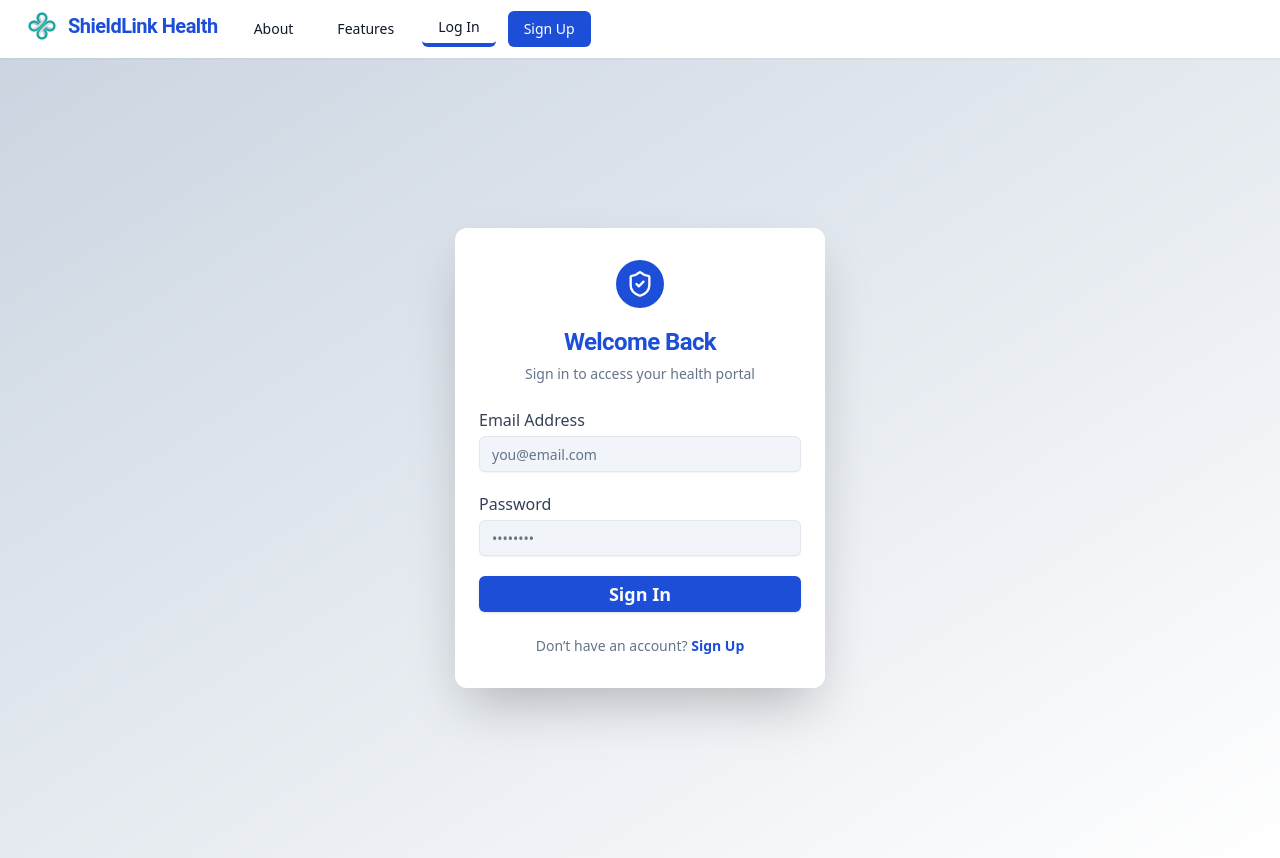
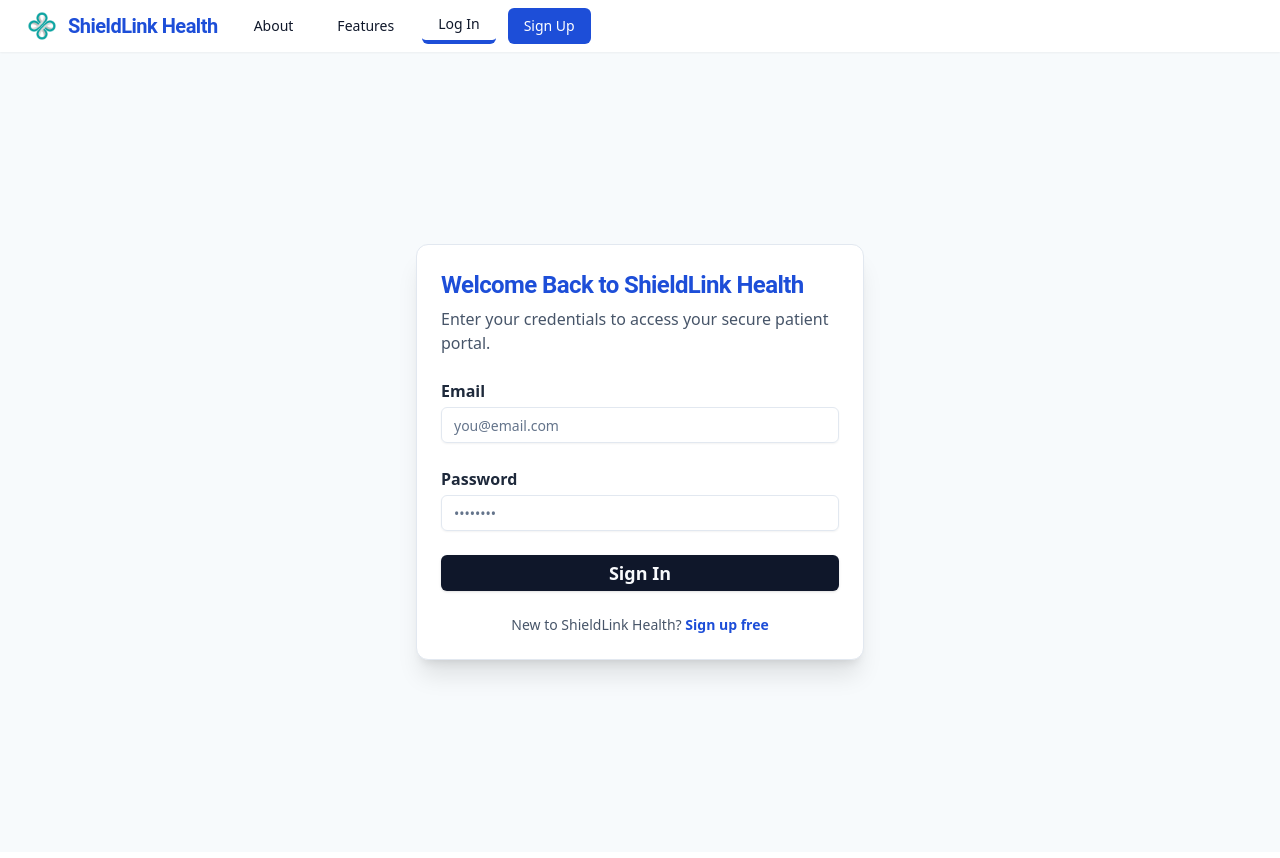
Before and after one commit to Collin-Test-Quome-Org/create-a-comprehensive-hipaa-compliant-patient-por-ac35136d-d57c8af3, a React (Vite) app in the folder frontend/: page /login in a window 1280 px wide. Built offline with nearby package versions, Linux system fonts and the light colour scheme.

Commit message:
Add Login and Signup pages with shadcn UI and brand logo component

```diff
--- a/frontend/src/pages/LoginPage.tsx
+++ b/frontend/src/pages/LoginPage.tsx
@@ -1,91 +1,62 @@
 import { useState } from 'react';
+import { Button } from '@/components/ui/button';
 import { Input } from '@/components/ui/input';
-import { Button } from '@/components/ui/button';
 import { Card, CardContent, CardHeader, CardTitle } from '@/components/ui/card';
 import { Link, useNavigate } from 'react-router-dom';
 import { motion } from 'framer-motion';
-import { Lock, ShieldCheck } from 'lucide-react';
 
 export const LoginPage = () => {
+  const [email, setEmail] = useState('');
+  const [password, setPassword] = useState('');
+  const [error, setError] = useState('');
+  const [loading, setLoading] = useState(false);
   const navigate = useNavigate();
-  const [form, setForm] = useState({ email: '', password: '' });
-  const [loading, setLoading] = useState(false);
-  const [error, setError] = useState('');
 
-  function onChange(e: React.ChangeEvent<HTMLInputElement>) {
-    setForm({ ...form, [e.target.name]: e.target.value });
-  }
-
-  async function onSubmit(e: React.FormEvent) {
+  const handleSubmit = (e: React.FormEvent) => {
     e.preventDefault();
     setLoading(true);
     setError('');
-    // Mock auth: any non-empty email/password works
     setTimeout(() => {
       setLoading(false);
-      if (form.email && form.password) {
+      // Mock login: any credentials accepted
+      if (email && password) {
         navigate('/dashboard');
       } else {
-        setError('Please enter an email and password.');
+        setError('Please enter your email and password.');
       }
-    }, 700);
-  }
+    }, 800);
+  };
 
   return (
-    <div className="min-h-screen bg-gradient-to-br from-[#cbd5e1] to-white flex items-center justify-center">
-      <motion.div initial={{ opacity: 0, scale: 0.97 }} animate={{ opacity: 1, scale: 1 }} transition={{ duration: 0.5 }}>
-        <Card className="w-[370px] shadow-2xl border-0">
-          <CardHeader className="text-center pt-8 pb-4">
-            <div className="flex justify-center mb-3">
-              <span className="inline-flex items-center justify-center rounded-full bg-[#1d4ed8] w-12 h-12">
-                <ShieldCheck className="text-white" size={28} />
-              </span>
-            </div>
-            <CardTitle className="text-[#1d4ed8] font-['Roboto'] text-2xl font-bold">Welcome Back</CardTitle>
-            <div className="text-slate-500 text-sm mt-1">Sign in to access your health portal</div>
+    <div className="min-h-screen flex items-center justify-center bg-[#f7fafc] py-12">
+      <motion.div initial={{ opacity: 0, y: 50 }} animate={{ opacity: 1, y: 0 }} transition={{ duration: 0.7 }}>
+        <Card className="w-full max-w-md shadow-xl">
+          <CardHeader>
+            <CardTitle className="text-[#1d4ed8] font-['Roboto'] font-bold text-2xl">Welcome Back to ShieldLink Health</CardTitle>
+            <p className="text-slate-600 mt-1">Enter your credentials to access your secure patient portal.</p>
           </CardHeader>
-          <CardContent className="pt-2 pb-8">
-            <form onSubmit={onSubmit} className="space-y-5">
+          <CardContent>
+            <form onSubmit={handleSubmit} className="space-y-6">
               <div>
-                <label htmlFor="login-email" className="block font-medium text-slate-700 mb-1">Email Address</label>
-                <Input
-                  id="login-email"
-                  name="email"
-                  type="email"
-                  autoComplete="username"
-                  placeholder="you@email.com"
-                  value={form.email}
-                  onChange={onChange}
-                  required
-                  className="bg-slate-100"
-                />
+                <label htmlFor="login-email" className="block font-semibold text-slate-800 mb-1">Email</label>
+                <Input id="login-email" type="email" autoComplete="username" required value={email} onChange={e => setEmail(e.target.value)} placeholder="you@email.com" />
               </div>
               <div>
-                <label htmlFor="login-password" className="block font-medium text-slate-700 mb-1">Password</label>
-                <Input
-                  id="login-password"
-                  name="password"
-                  type="password"
-                  autoComplete="current-password"
-                  placeholder="••••••••"
-                  value={form.password}
-                  onChange={onChange}
-                  required
-                  className="bg-slate-100"
-                />
+                <label htmlFor="login-password" className="block font-semibold text-slate-800 mb-1">Password</label>
+                <Input id="login-password" type="password" autoComplete="current-password" required value={password} onChange={e => setPassword(e.target.value)} placeholder="••••••••" />
               </div>
-              <Button id="login-submit" type="submit" className="w-full font-bold text-lg bg-[#1d4ed8] hover:bg-blue-700" disabled={loading}>
-                {loading ? 'Signing In…' : 'Sign In'}
+              {error && <div className="text-red-600 text-sm font-medium" id="login-error">{error}</div>}
+              <Button id="login-submit" type="submit" className="w-full font-bold text-lg" disabled={loading}>
+                {loading ? 'Signing in…' : 'Sign In'}
               </Button>
-              {error && <div className="text-red-600 text-center text-sm">{error}</div>}
             </form>
-            <div className="mt-6 text-center text-slate-500 text-sm">
-              Don’t have an account?{' '}
-              <Link to="/signup" className="text-[#1d4ed8] hover:underline font-semibold" id="login-signup-link">Sign Up</Link>
+            <div className="mt-6 text-center text-sm">
+              <span className="text-slate-600">New to ShieldLink Health?</span>{' '}
+              <Link to="/signup" className="text-[#1d4ed8] font-bold hover:underline" id="login-to-signup">Sign up free</Link>
             </div>
           </CardContent>
         </Card>
       </motion.div>
     </div>
   );
-}
+};
--- a/frontend/src/pages/SignupPage.tsx
+++ b/frontend/src/pages/SignupPage.tsx
@@ -1,103 +1,67 @@
 import { useState } from 'react';
+import { Button } from '@/components/ui/button';
 import { Input } from '@/components/ui/input';
-import { Button } from '@/components/ui/button';
 import { Card, CardContent, CardHeader, CardTitle } from '@/components/ui/card';
 import { Link, useNavigate } from 'react-router-dom';
 import { motion } from 'framer-motion';
-import { UserPlus, ShieldCheck } from 'lucide-react';
 
 export const SignupPage = () => {
+  const [name, setName] = useState('');
+  const [email, setEmail] = useState('');
+  const [password, setPassword] = useState('');
+  const [error, setError] = useState('');
+  const [loading, setLoading] = useState(false);
   const navigate = useNavigate();
-  const [form, setForm] = useState({ name: '', email: '', password: '' });
-  const [loading, setLoading] = useState(false);
-  const [error, setError] = useState('');
 
-  function onChange(e: React.ChangeEvent<HTMLInputElement>) {
-    setForm({ ...form, [e.target.name]: e.target.value });
-  }
-
-  async function onSubmit(e: React.FormEvent) {
+  const handleSubmit = (e: React.FormEvent) => {
     e.preventDefault();
     setLoading(true);
     setError('');
     setTimeout(() => {
       setLoading(false);
-      if (form.name && form.email && form.password) {
+      // Mock signup: any credentials accepted
+      if (name && email && password) {
         navigate('/dashboard');
       } else {
-        setError('All fields are required.');
+        setError('Please fill out all fields.');
       }
-    }, 700);
-  }
+    }, 900);
+  };
 
   return (
-    <div className="min-h-screen bg-gradient-to-br from-[#cbd5e1] to-white flex items-center justify-center">
-      <motion.div initial={{ opacity: 0, scale: 0.97 }} animate={{ opacity: 1, scale: 1 }} transition={{ duration: 0.5 }}>
-        <Card className="w-[380px] shadow-2xl border-0">
-          <CardHeader className="text-center pt-8 pb-4">
-            <div className="flex justify-center mb-3">
-              <span className="inline-flex items-center justify-center rounded-full bg-[#1d4ed8] w-12 h-12">
-                <UserPlus className="text-white" size={28} />
-              </span>
-            </div>
-            <CardTitle className="text-[#1d4ed8] font-['Roboto'] text-2xl font-bold">Create Your Account</CardTitle>
-            <div className="text-slate-500 text-sm mt-1">Sign up to access your secure health portal</div>
+    <div className="min-h-screen flex items-center justify-center bg-[#f7fafc] py-12">
+      <motion.div initial={{ opacity: 0, y: 50 }} animate={{ opacity: 1, y: 0 }} transition={{ duration: 0.7 }}>
+        <Card className="w-full max-w-md shadow-xl">
+          <CardHeader>
+            <CardTitle className="text-[#1d4ed8] font-['Roboto'] font-bold text-2xl">Sign Up for ShieldLink Health</CardTitle>
+            <p className="text-slate-600 mt-1">Create your secure account and start your health journey with confidence.</p>
           </CardHeader>
-          <CardContent className="pt-2 pb-8">
-            <form onSubmit={onSubmit} className="space-y-5">
+          <CardContent>
+            <form onSubmit={handleSubmit} className="space-y-6">
               <div>
-                <label htmlFor="signup-name" className="block font-medium text-slate-700 mb-1">Full Name</label>
-                <Input
-                  id="signup-name"
-                  name="name"
-                  type="text"
-                  placeholder="Jane Doe"
-                  value={form.name}
-                  onChange={onChange}
-                  required
-                  className="bg-slate-100"
-                />
+                <label htmlFor="signup-name" className="block font-semibold text-slate-800 mb-1">Full Name</label>
+                <Input id="signup-name" type="text" autoComplete="name" required value={name} onChange={e => setName(e.target.value)} placeholder="Jane Doe" />
               </div>
               <div>
-                <label htmlFor="signup-email" className="block font-medium text-slate-700 mb-1">Email Address</label>
-                <Input
-                  id="signup-email"
-                  name="email"
-                  type="email"
-                  autoComplete="username"
-                  placeholder="you@email.com"
-                  value={form.email}
-                  onChange={onChange}
-                  required
-                  className="bg-slate-100"
-                />
+                <label htmlFor="signup-email" className="block font-semibold text-slate-800 mb-1">Email</label>
+                <Input id="signup-email" type="email" autoComplete="username" required value={email} onChange={e => setEmail(e.target.value)} placeholder="you@email.com" />
               </div>
               <div>
-                <label htmlFor="signup-password" className="block font-medium text-slate-700 mb-1">Password</label>
-                <Input
-                  id="signup-password"
-                  name="password"
-                  type="password"
-                  autoComplete="new-password"
-                  placeholder="Choose a password"
-                  value={form.password}
-                  onChange={onChange}
-                  required
-                  className="bg-slate-100"
-                />
+                <label htmlFor="signup-password" className="block font-semibold text-slate-800 mb-1">Password</label>
+                <Input id="signup-password" type="password" autoComplete="new-password" required value={password} onChange={e => setPassword(e.target.value)} placeholder="••••••••" />
               </div>
-              <Button id="signup-submit" type="submit" className="w-full font-bold text-lg bg-[#1d4ed8] hover:bg-blue-700" disabled={loading}>
-                {loading ? 'Creating Account…' : 'Create Account'}
+              {error && <div className="text-red-600 text-sm font-medium" id="signup-error">{error}</div>}
+              <Button id="signup-submit" type="submit" className="w-full font-bold text-lg" disabled={loading}>
+                {loading ? 'Creating account…' : 'Sign Up'}
               </Button>
-              {error && <div className="text-red-600 text-center text-sm">{error}</div>}
             </form>
-            <div className="mt-6 text-center text-slate-500 text-sm">
-              Already have an account?{' '}
-              <Link to="/login" className="text-[#1d4ed8] hover:underline font-semibold" id="signup-login-link">Log In</Link>
+            <div className="mt-6 text-center text-sm">
+              <span className="text-slate-600">Already have an account?</span>{' '}
+              <Link to="/login" className="text-[#1d4ed8] font-bold hover:underline" id="signup-to-login">Sign in</Link>
             </div>
           </CardContent>
         </Card>
       </motion.div>
     </div>
   );
-}
+};
```
Also changed, not shown: frontend/src/components/CompanyLogo.tsx (+8 -6 lines).
